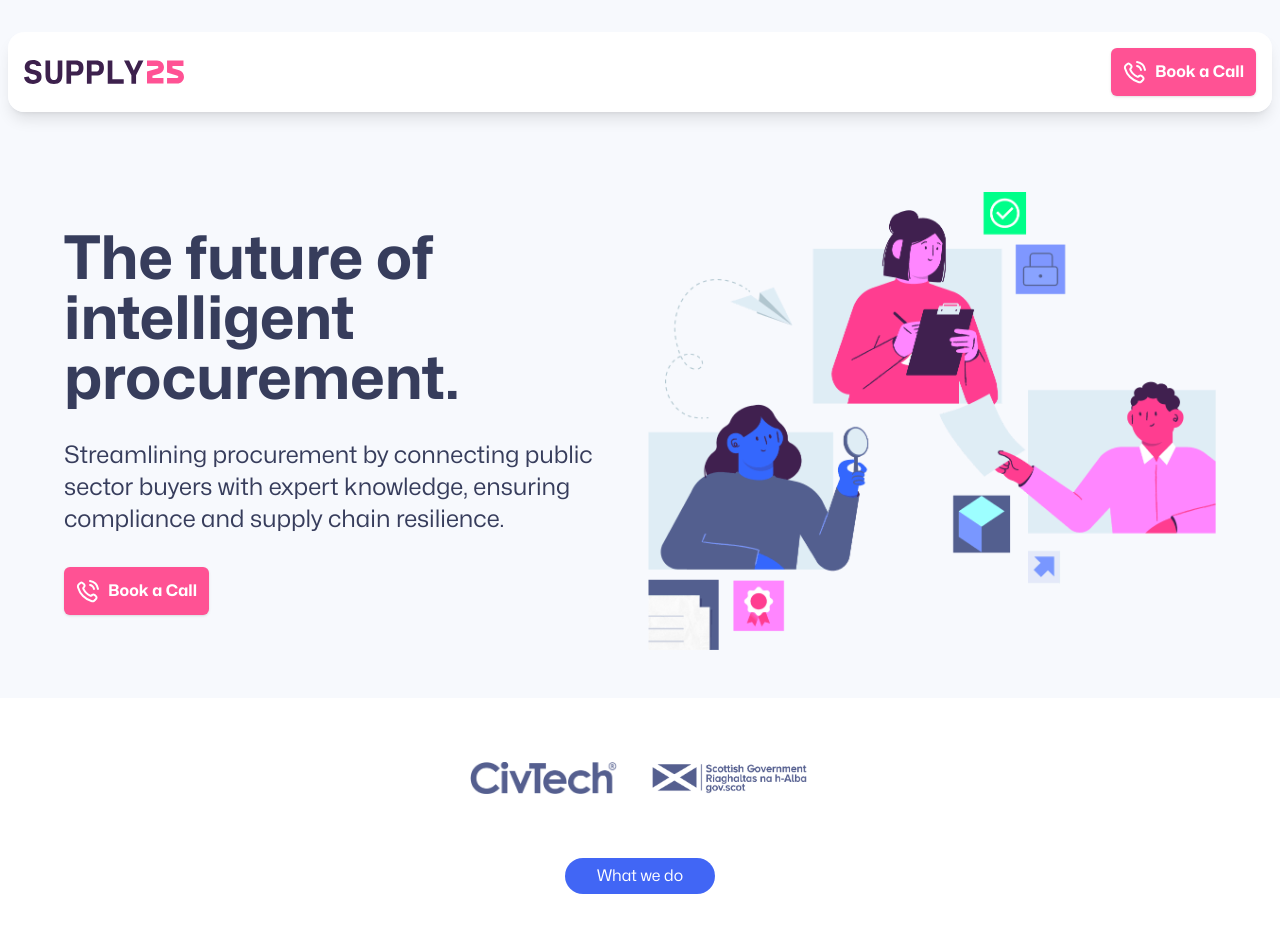
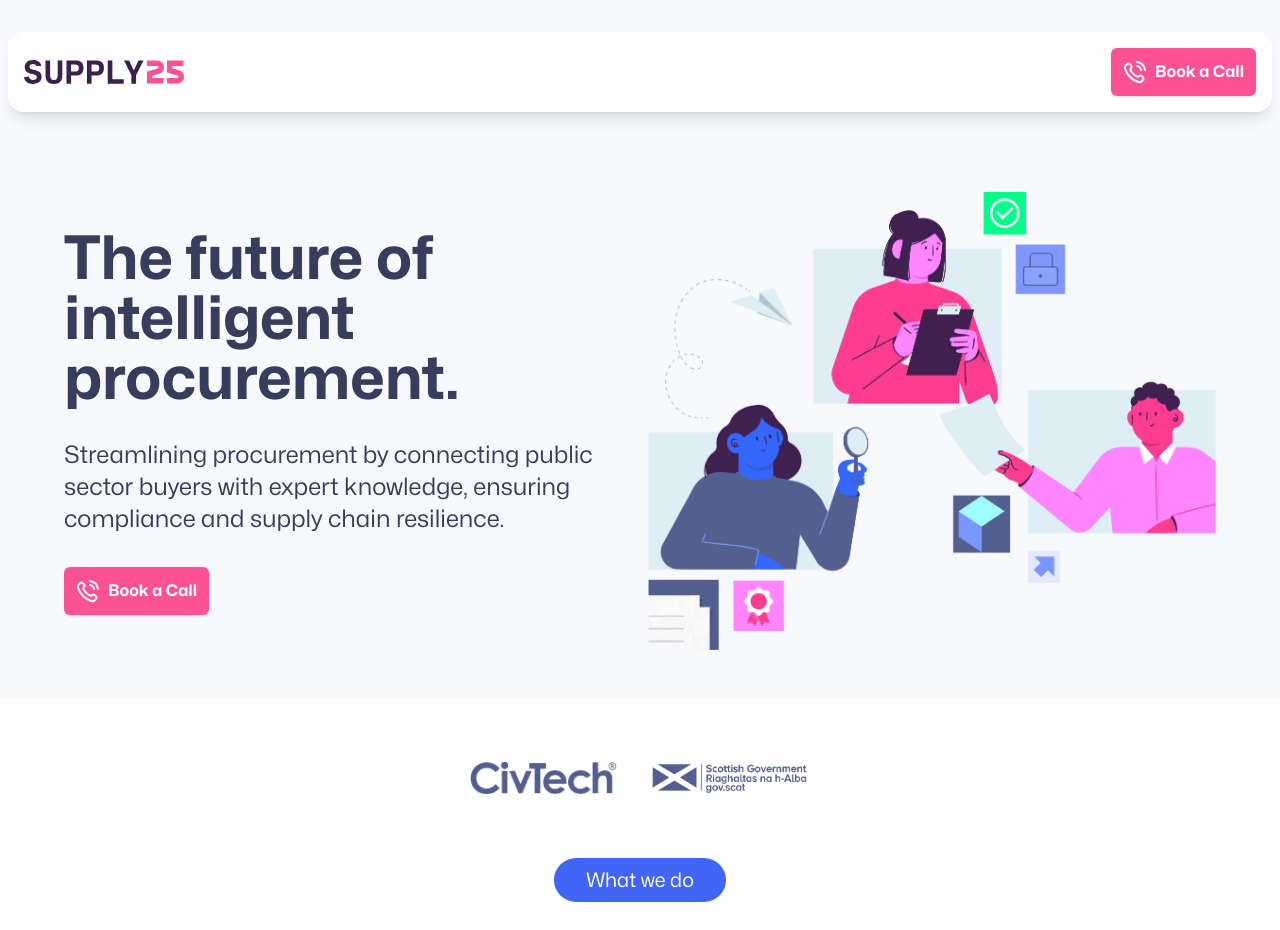
Before and after one commit to oliverjam/supply25, a Next.js app: page / in a window 1280 px wide. Shown: the top 930 px of the page. Built offline with nearby package versions, Linux system fonts and the light colour scheme.

Commit message:
Increase "what we do" text size

```diff
--- a/app/page.tsx
+++ b/app/page.tsx
@@ -48,7 +48,7 @@
 					className="absolute right-0 top-[60%] w-24 md:w-48"
 				/>
 				<div className="max-w-4xl mx-auto px-4 sm:px-8 space-y-8">
-					<h2 className="max-w-max mx-auto rounded-full py-2 px-8 text-base leading-tight text-white bg-cornflower">
+					<h2 className="max-w-max mx-auto rounded-full py-2 px-8 text-xl text-white bg-cornflower">
 						What we do
 					</h2>
 					<p className="text-lg sm:text-xl max-w-2xl mx-auto text-center text-balance">
```
